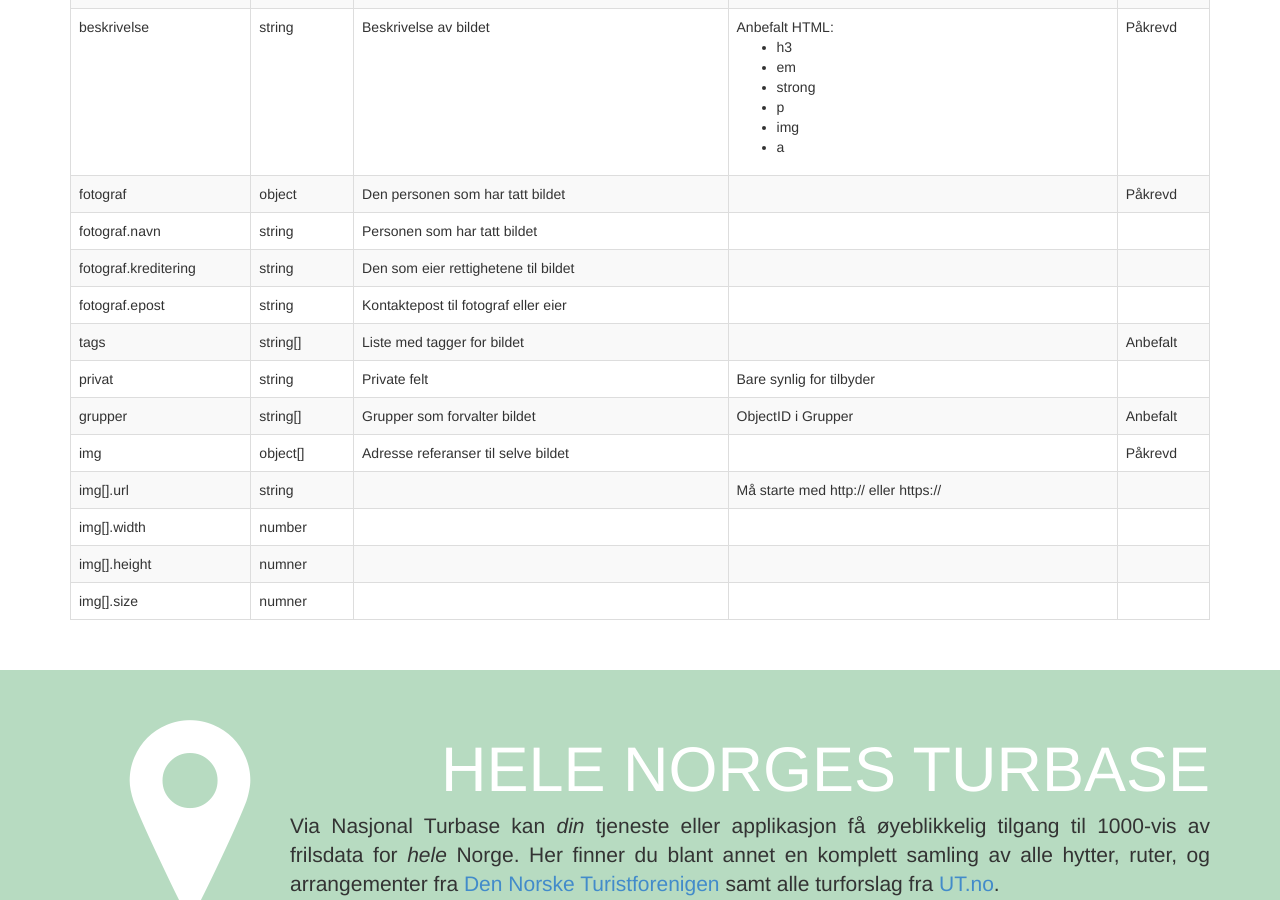
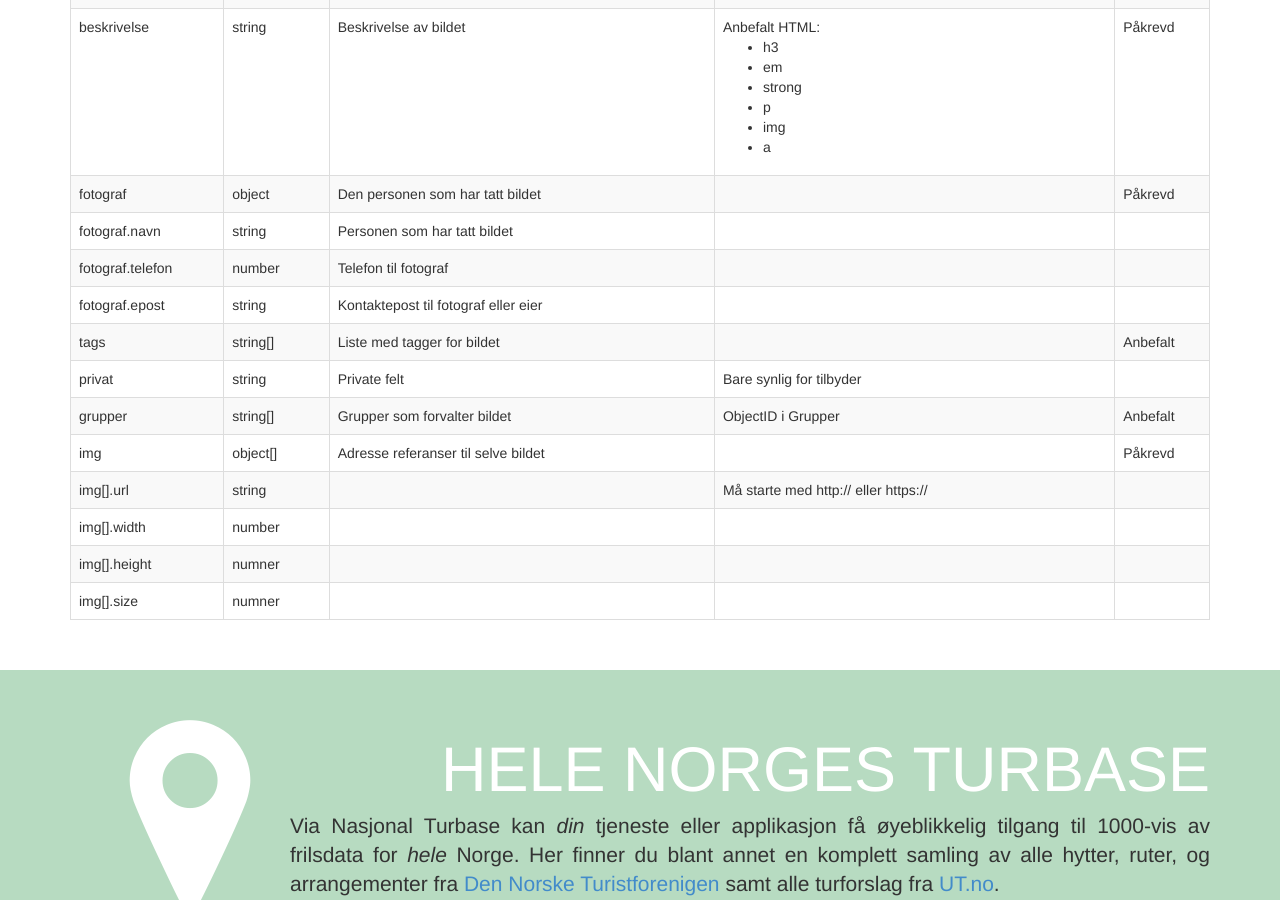
Before and after one commit to Turbasen/www.nasjonalturbase.no, a Jekyll site: the page built from data/bilder.html, in a window 1280 px wide and 900 px high, scrolled down 950 px. Built offline with Jekyll 4.4.1, drawn with Linux system fonts in a browser that asks for light colours; nearby versions of some CDN libraries; Markdown is read by kramdown in place of the engine named in the settings.

Commit message:
Add telefon to fotograf for bilder

```diff
--- a/_data/bilder.yml
+++ b/_data/bilder.yml
@@ -86,9 +86,9 @@
   type: string
   desc: Personen som har tatt bildet
 
-- name: fotograf.kreditering
-  type: string
-  desc: Den som eier rettighetene til bildet
+- name: fotograf.telefon
+  type: number
+  desc: Telefon til fotograf
 
 - name: fotograf.epost
   type: string
```
